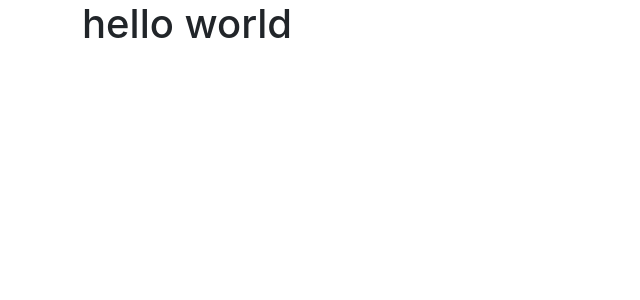
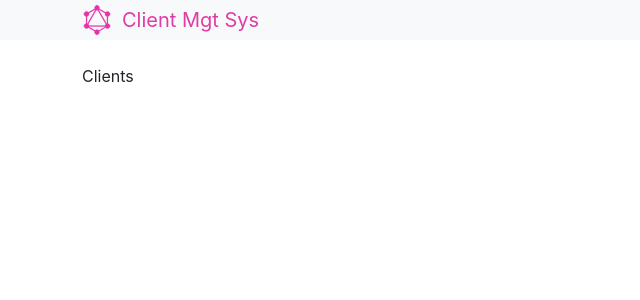
Before and after one commit to JusticeIsreal/Client-Managemnet-app-with-GraphQL, a React (Create React App) app in the folder client-side/: page / in a window 1280 px wide. Shown: the top 300 px of the page, without its empty margins (0-640 px from the left). Built offline with nearby package versions, Linux system fonts and the light colour scheme.

Commit message:
Initialise apollo client in client side application

```diff
--- a/client-side/src/App.js
+++ b/client-side/src/App.js
@@ -1,11 +1,22 @@
-// import logo from './logo.svg';
-// import './App.css';
+import Clients from "./components/Clients";
+import Header from "./components/Header";
+import { ApolloProvider, ApolloClient, InMemoryCache } from "@apollo/client";
 
+const client = new ApolloClient({
+  uri: "http://localhost:1234/graphql",
+  cache: new InMemoryCache(),
+});
 function App() {
   return (
-    <div className="container">
-      <h1>hello world</h1>
-    </div>
+    <>
+      <ApolloProvider client={client}>
+        {" "}
+        <Header />
+        <div className="container">
+          <Clients />
+        </div>
+      </ApolloProvider>
+    </>
   );
 }
 
--- /dev/null
+++ b/client-side/src/components/Clients.js
@@ -0,0 +1,9 @@
+import React from 'react'
+
+function Clients() {
+  return (
+    <div>Clients</div>
+  )
+}
+
+export default Clients
--- a/client-side/src/components/Header.js
+++ b/client-side/src/components/Header.js
@@ -1,5 +1,17 @@
+
 function Header() {
-  return <div>Header</div>;
+  return (
+    <nav className="navbar bg-light mb-4 p-0 ">
+      <div className="container">
+        <a href="/" className="navbar-brand">
+          <div className="d-flex">
+            <img src="/logo.png" alt="logo" className="mr-2" />
+            <div>Client Mgt Sys</div>
+          </div>
+        </a>
+      </div>
+    </nav>
+  );
 }
 
 export default Header;
```
Also changed, not shown: client-side/public/logo.png (added).
